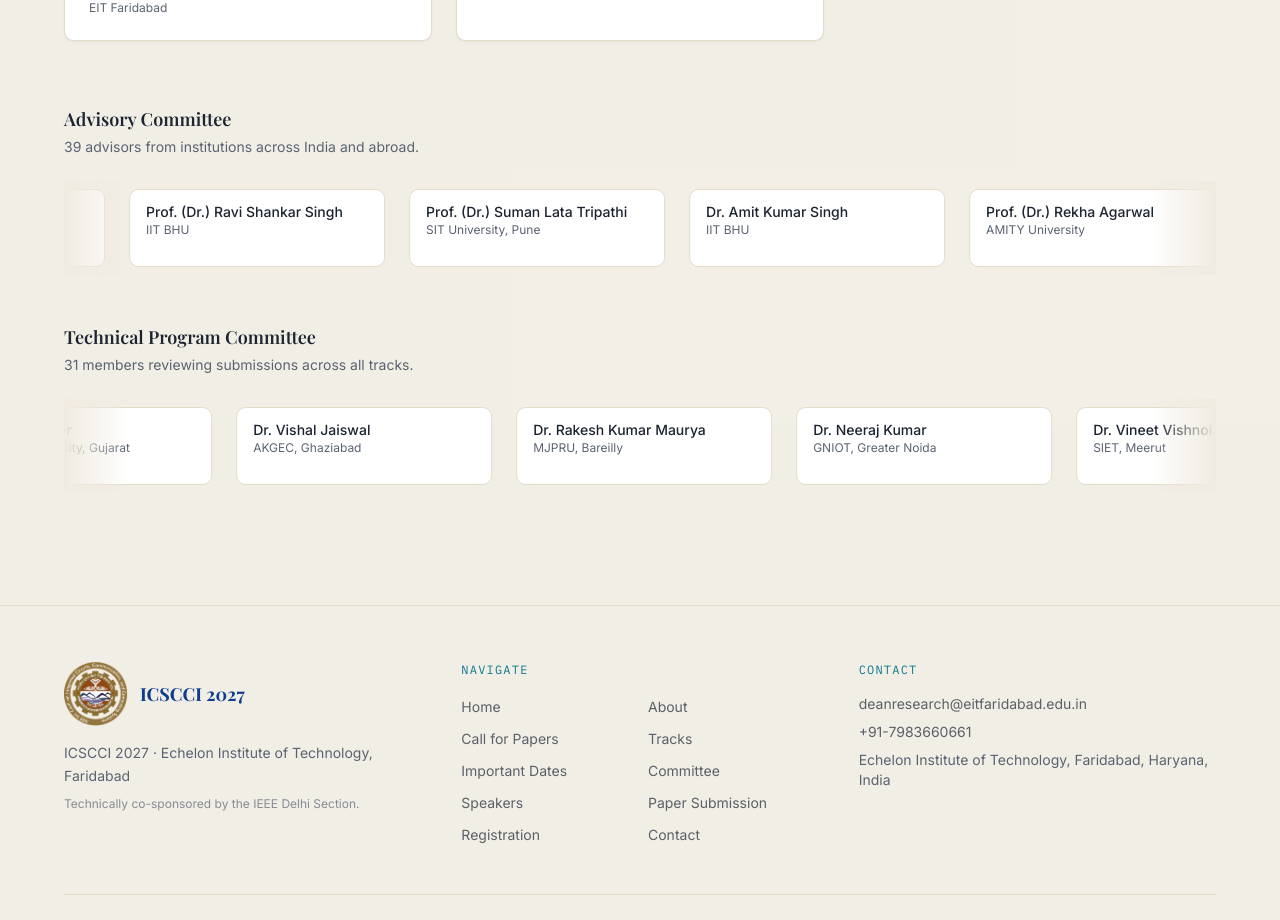
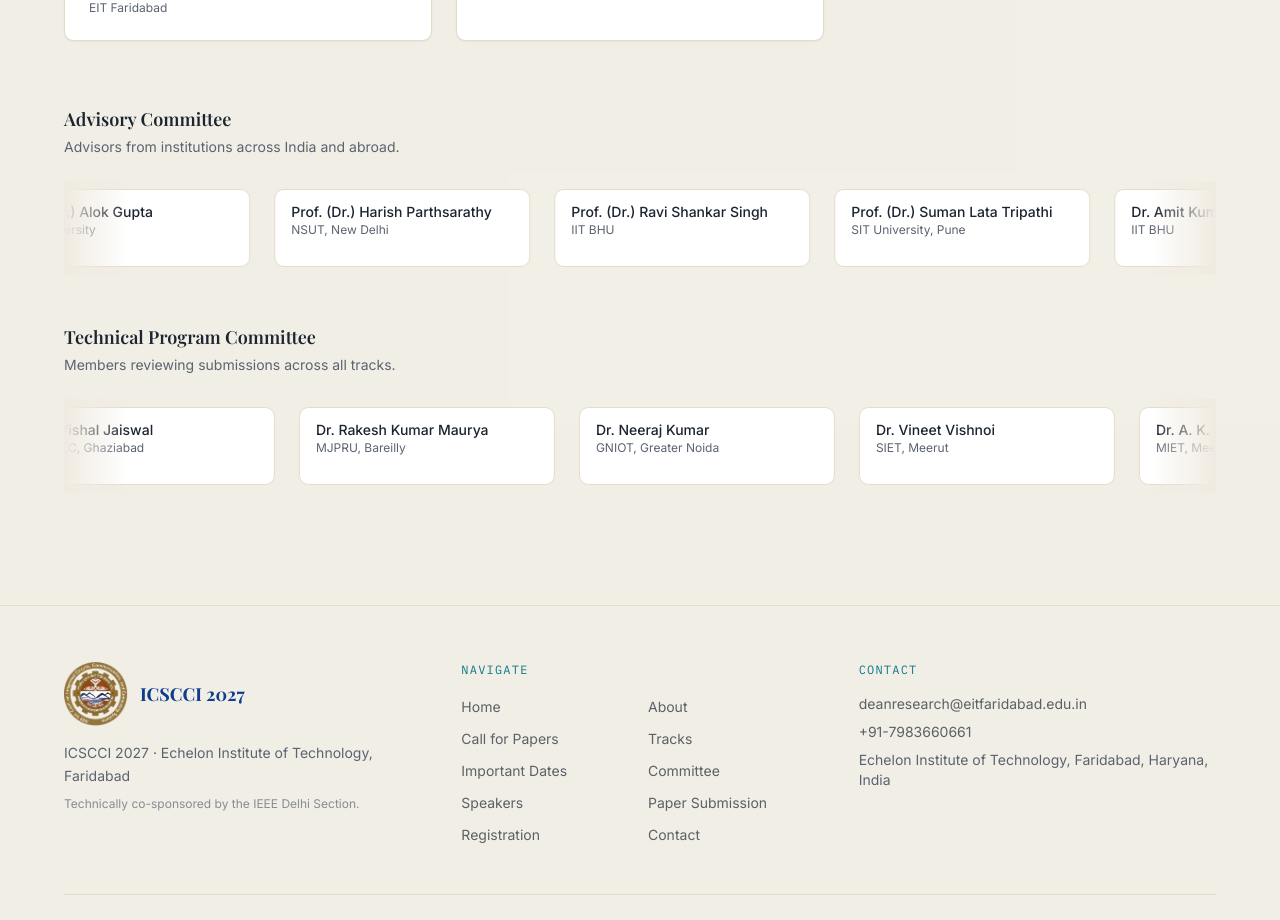
Before and after one commit to vipindagar7/icscci, a Next.js app: page /committee in a window 1280 px wide. Shown: the part 1100-2020 px from the top of the page. Built offline with nearby package versions, Linux system fonts and the light colour scheme.

Commit message:
change numbers on commite mambers

```diff
--- a/components/sections/Committee.jsx
+++ b/components/sections/Committee.jsx
@@ -40,10 +40,10 @@
         <FadeIn className="mt-16">
           <h3 className="font-display text-lg font-semibold text-foreground">Advisory Committee</h3>
           <p className="mt-1 text-sm text-muted-foreground">
-            {committee.advisoryCommittee.length} advisors from institutions across India and abroad.
+            Advisors from institutions across India and abroad.
           </p>
           <div className="relative mt-6">
-            <Marquee pauseOnHover className="[--duration:60s]">
+            <Marquee pauseOnHover className="[--duration:100s]">
               {committee.advisoryCommittee.map((m, i) => (
                 <NameCard key={i} name={m.name} affiliation={m.affiliation} />
               ))}
@@ -56,10 +56,10 @@
         <FadeIn className="mt-12" delay={0.1}>
           <h3 className="font-display text-lg font-semibold text-foreground">Technical Program Committee</h3>
           <p className="mt-1 text-sm text-muted-foreground">
-            {committee.technicalProgramCommittee.length} members reviewing submissions across all tracks.
+            Members reviewing submissions across all tracks.
           </p>
           <div className="relative mt-6">
-            <Marquee reverse pauseOnHover className="[--duration:70s]">
+            <Marquee reverse pauseOnHover className="[--duration:100s]">
               {committee.technicalProgramCommittee.map((m, i) => (
                 <NameCard key={i} name={m.name} affiliation={m.affiliation} />
               ))}
```
